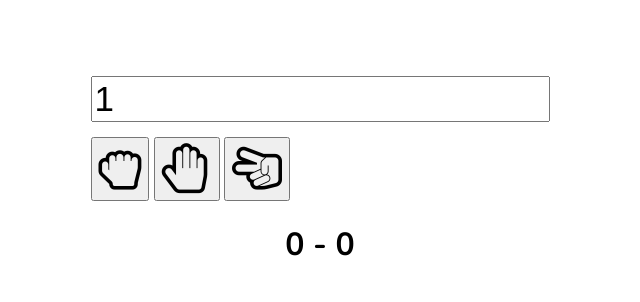
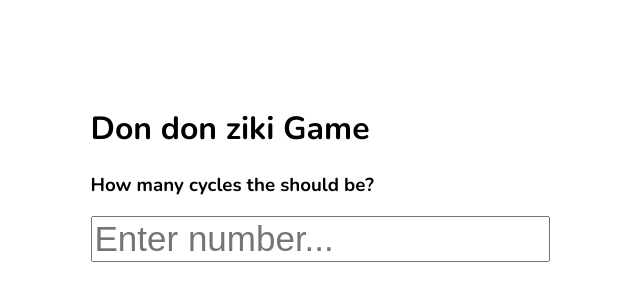
Before and after one commit to AbrorOkaandIsmoil/abror_oka, a plain HTML site: page index.html in a window 1280 px wide. Shown: the part 248-550 px from the top of the page, without its empty margins (320-960 px from the left). Drawn offline with nearby package versions, Linux system fonts and the light colour scheme.

Commit message:
make it better

```diff
--- a/index.html
+++ b/index.html
@@ -16,20 +16,23 @@
 	  </h1>
 
 	  <div>
-	  	<input v-if="not_removed" @keyup.enter="remove_input()" placeholder="Enter here..." v-model="(number)"  type="number">
+	  	<h1 v-if="not_removed"> Don don ziki Game </h1>
+	  	<h3 v-if="not_removed">How many cycles the should be?</h3>
+	  	<input v-if="not_removed" @keyup.enter="remove_input()" placeholder="Enter number..." v-model="(number)"  type="number">
 	  	<br>
-	    <button @click="choose('rock')">
+	    <button v-if="!not_removed" @click="choose('rock')">
 	      <i class="fa fa-hand-rock-o"></i>
 	    </button>
 
-	    <button @click="choose('paper')">
+	    <button v-if="!not_removed" @click="choose('paper')">
 	      <i class="fa fa-hand-paper-o"></i>
 	    </button>
-	    <button @click="choose('scissors')">
+
+	    <button v-if="!not_removed" @click="choose('scissors')">
 	        <i class="fa fa-hand-scissors-o"></i>
 	    </button>
 	  </div>
-	  <h1 v-cloak id="score">{{ userScore }} - {{ computerScore }}</h1>
+	  <h1 v-if="!not_removed" v-cloak id="score">{{ userScore }} - {{ computerScore }}</h1>
 	  <h4 v-cloak>{{ message }}</h4>
 	</div>
 	<script src="./js/vue-script.js"></script>
--- a/js/script.js
+++ b/js/script.js
@@ -9,7 +9,7 @@ var app = new Vue({
       computerScore: 0,
 	  lc_userScore: 0,
       lc_computerScore: 0,
-      number: 1,
+      number: null,
       not_removed: true
     };
   },
@@ -26,12 +26,12 @@ var app = new Vue({
 	      this.message = 'Computer wins';
 	      console.log('Computer wins');
 	      this.computerScore++;
-	      if ( this.number == this.computerScore ) { setTimeout( ()=>{ alert("You are lose in the game");this.userScore = 0; this.computerScore = 0; this.message = null; this.not_removed = true; this.userPick = null; this.randPick = null; }, 100 ) };
+	      if ( this.number == this.computerScore ) { setTimeout( ()=>{ alert("You are lose in the game");this.userScore = 0; this.computerScore = 0; this.message = null; this.not_removed = true; this.userPick = null; this.randPick = null; this.number = null; }, 100 ) };
 	    } else if ((this.randPick == 'scissors' && this.userPick == 'rock') || (this.randPick == 'paper' && this.userPick == 'scissors') || (this.randPick == 'rock' && this.userPick == 'paper')) {
 	      console.log('User wins');
 	      this.message = 'User wins';
 	      this.userScore++;
-	      if ( this.number == this.userScore ) { setTimeout( ()=>{ alert("You are win in the game");this.userScore = 0; this.computerScore = 0; this.message = null; this.not_removed = true; this.userPick = null; this.randPick = null; }, 100 ) };
+	      if ( this.number == this.userScore ) { setTimeout( ()=>{ alert("You are win in the game");this.userScore = 0; this.computerScore = 0; this.message = null; this.not_removed = true; this.userPick = null; this.randPick = null;this.number = null; }, 100 ) };
 	    } else {
 	      console.log('Draw');
 	      this.message = 'Draw';
@@ -40,12 +40,6 @@ var app = new Vue({
     remove_input: function() {
     	this.not_removed = false;
     },
-    // resetGame: function() {
-    // 	this.userScore = 0;
-    // 	this.computerScore = 0;
-    // 	this.message = null;
-    // 	this.not_removed = true;
-    // },
   },
   computed: {
     computedUser: function () {
```
Also changed, not shown: css/style.css (line endings or trailing spaces).
